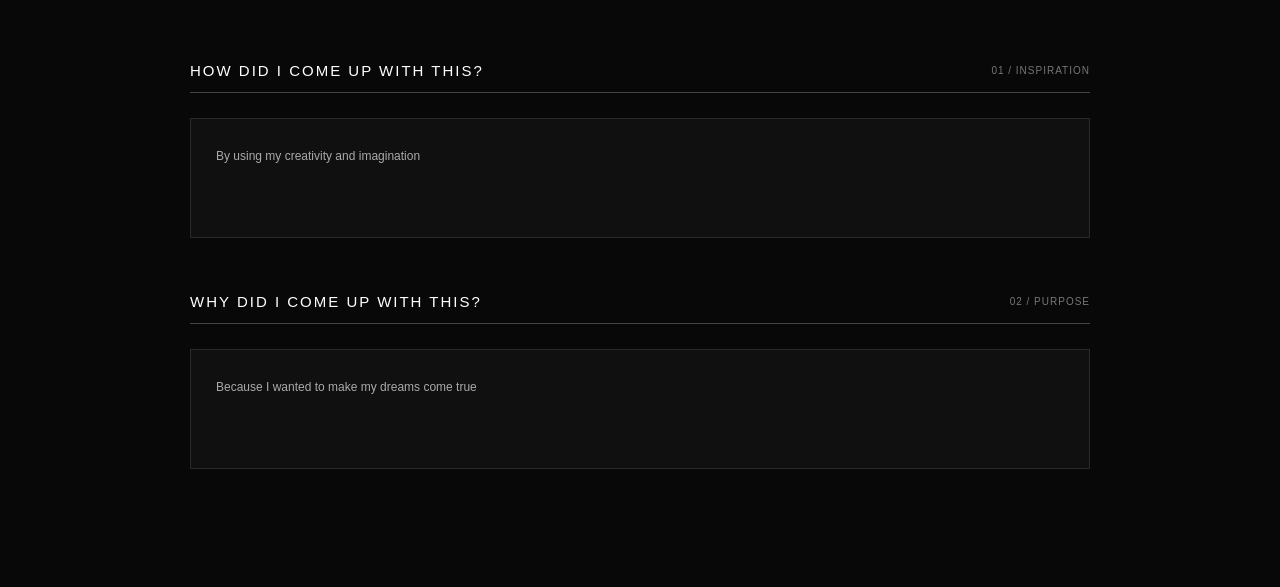
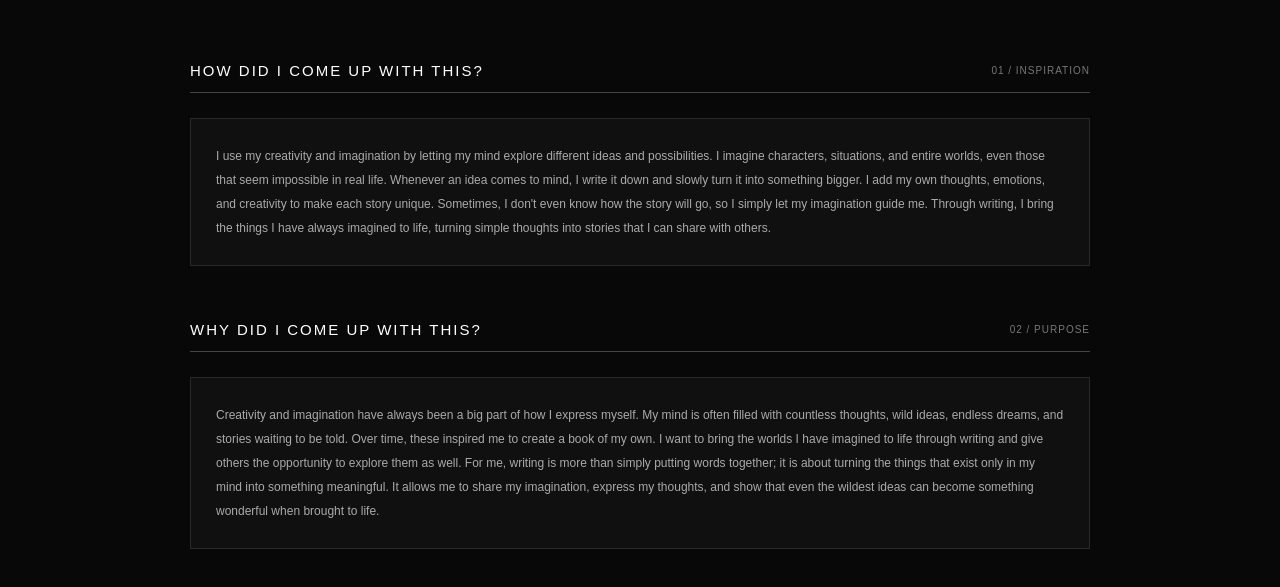
Before and after one commit to shhailey/The-hidden-tales-between-two-worlds-, a plain HTML site: page about.html in a window 1280 px wide. Shown: the part 261-848 px from the top of the page. Drawn offline with Linux system fonts and the light colour scheme.

Commit message:
Update about.html

```diff
--- a/about.html
+++ b/about.html
@@ -162,7 +162,7 @@ header {
         </div>
 
         <div class="section-content">
-            By using my creativity and imagination
+           I use my creativity and imagination by letting my mind explore different ideas and possibilities. I imagine characters, situations, and entire worlds, even those that seem impossible in real life. Whenever an idea comes to mind, I write it down and slowly turn it into something bigger. I add my own thoughts, emotions, and creativity to make each story unique. Sometimes, I don't even know how the story will go, so I simply let my imagination guide me. Through writing, I bring the things I have always imagined to life, turning simple thoughts into stories that I can share with others.
         </div>
 
     </section>
@@ -177,7 +177,7 @@ header {
         </div>
 
         <div class="section-content">
-            Because I wanted to make my dreams come true
+            Creativity and imagination have always been a big part of how I express myself. My mind is often filled with countless thoughts, wild ideas, endless dreams, and stories waiting to be told. Over time, these inspired me to create a book of my own. I want to bring the worlds I have imagined to life through writing and give others the opportunity to explore them as well. For me, writing is more than simply putting words together; it is about turning the things that exist only in my mind into something meaningful. It allows me to share my imagination, express my thoughts, and show that even the wildest ideas can become something wonderful when brought to life.
         </div>
 
     </section>
```
